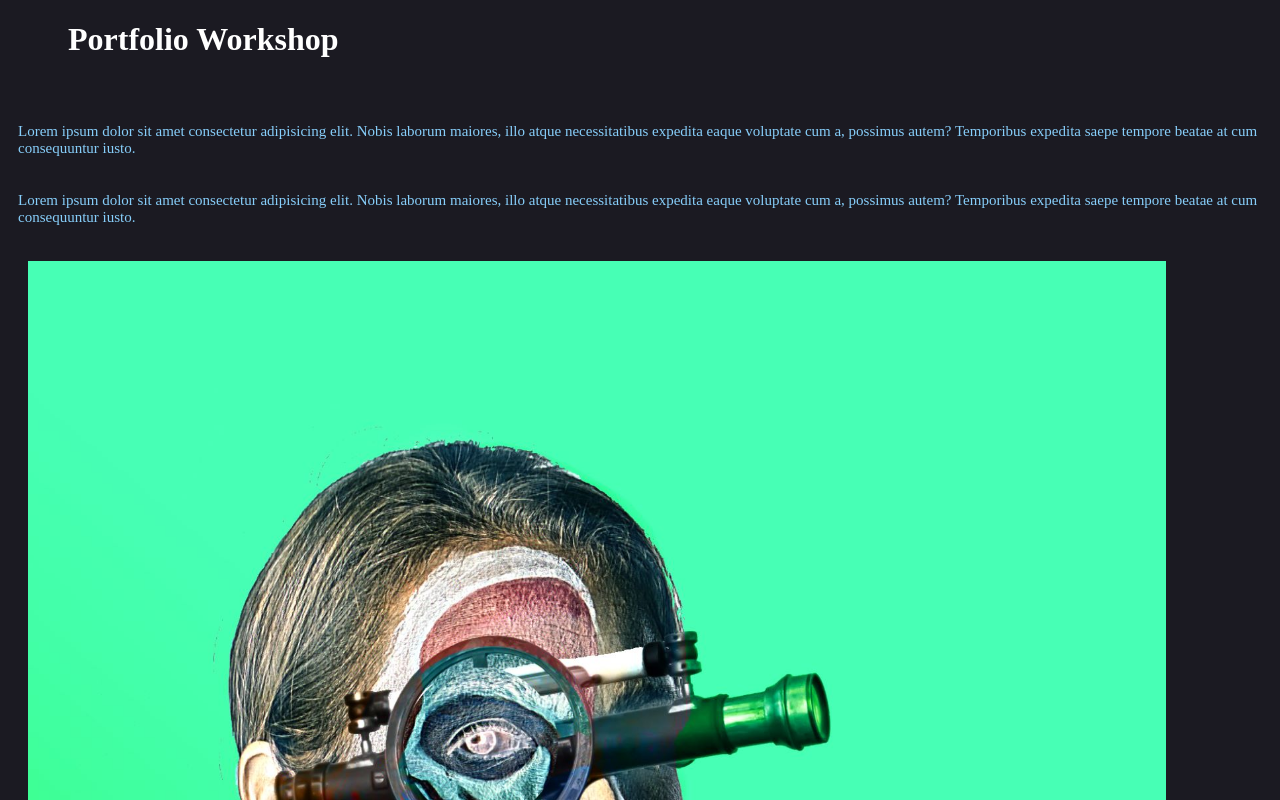
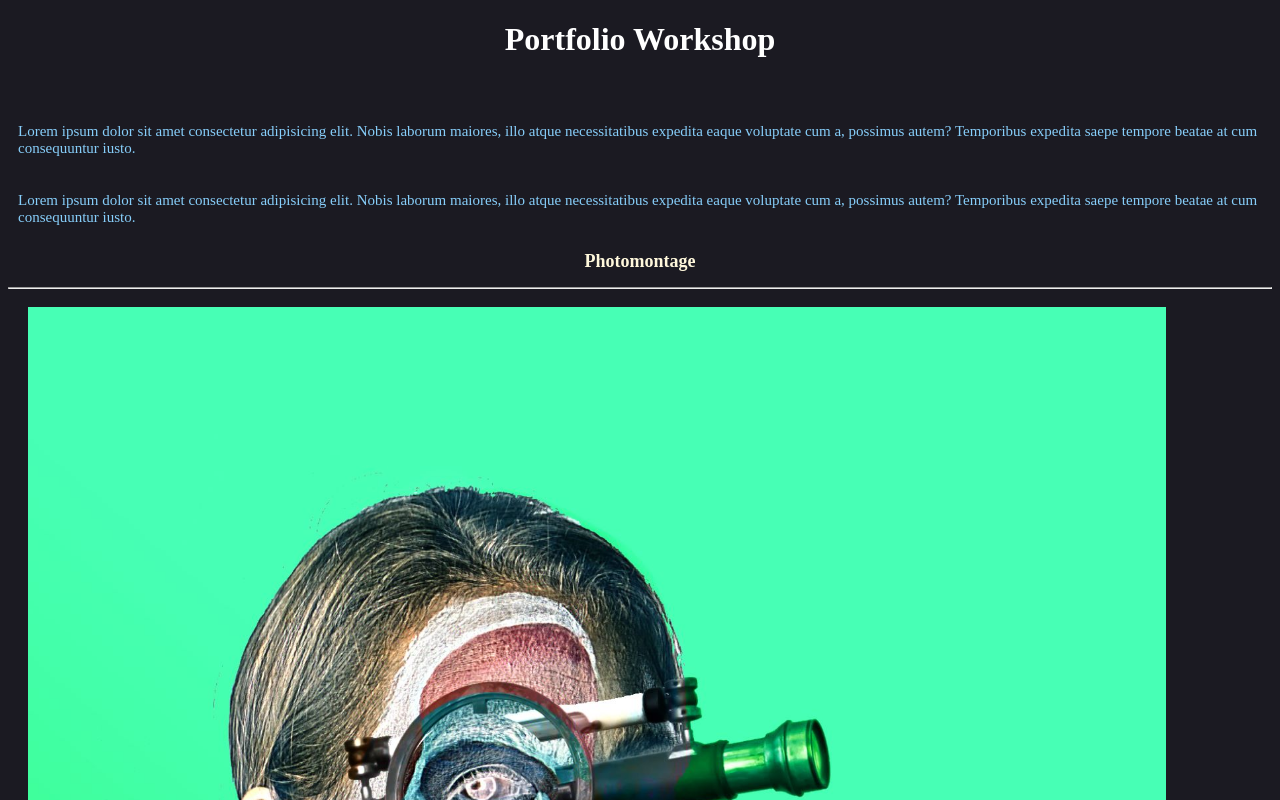
Before and after one commit to Melodie-Prodhomme/Melodie-Prodhomme.github.io, a plain HTML site: page jour 1/index.html in a window 1280 px wide. Shown: the top 800 px of the page. Drawn offline with Linux system fonts and the light colour scheme.

Commit message:
mise a jour

```diff
--- a/jour 1/index.html
+++ b/jour 1/index.html
@@ -12,12 +12,19 @@
         <p>Lorem ipsum dolor sit amet consectetur adipisicing elit. Nobis laborum maiores, illo atque necessitatibus expedita eaque voluptate cum a, possimus autem? Temporibus expedita saepe tempore beatae at cum consequuntur iusto.</p>
         <p>Lorem ipsum dolor sit amet consectetur adipisicing elit. Nobis laborum maiores, illo atque necessitatibus expedita eaque voluptate cum a, possimus autem? Temporibus expedita saepe tempore beatae at cum consequuntur iusto.</p>
         <div>
+        <h2>Photomontage</h2><hr>
         <img src="Chimère.jpg" alt="photomontage"><br>
+        <h2>Dessin d'observation</h2><hr>
         <img src="Dessin.JPG" alt="dessin observation danse"><br>
+        <h2>Sérigraphie</h2><hr>
         <img src="Ermite.jpg" alt="apprentissage serigraphie"><br>
+        <h2>Affiches</h2><hr>
         <img src="Facteur.jpg" alt="affiche Ferdinand Cheval"><br>
+        <h2>Photographie</h2>
         <img src="Secret.jpg" alt="photo serie"><br>
+        <h2>Signes typographiques</h2><hr>
         <img src="Signe.png" alt="risographie"><br>
+        <h2>Impression livres</h2><hr>
         <img src="Trame.JPG" alt="livre trame">
         </div>
 
--- a/jour 1/style.css
+++ b/jour 1/style.css
@@ -1,11 +1,18 @@
 body{
     background-color: rgb(27, 26, 34);
+    font-family: Arial, Helvetica, sans-serif;
 }
 h1{
     font-family: "BodoniMutant";
     color: white;
-    margin-left: 60px;
+    text-align: center;
 }
+h2{
+    font-size: 18px;
+    color: cornsilk;
+    text-align: center;
+    font-family: "Texturina";
+    }
 p{
     font-family: "Maiandra GD";
     font-size: 15px;
```
